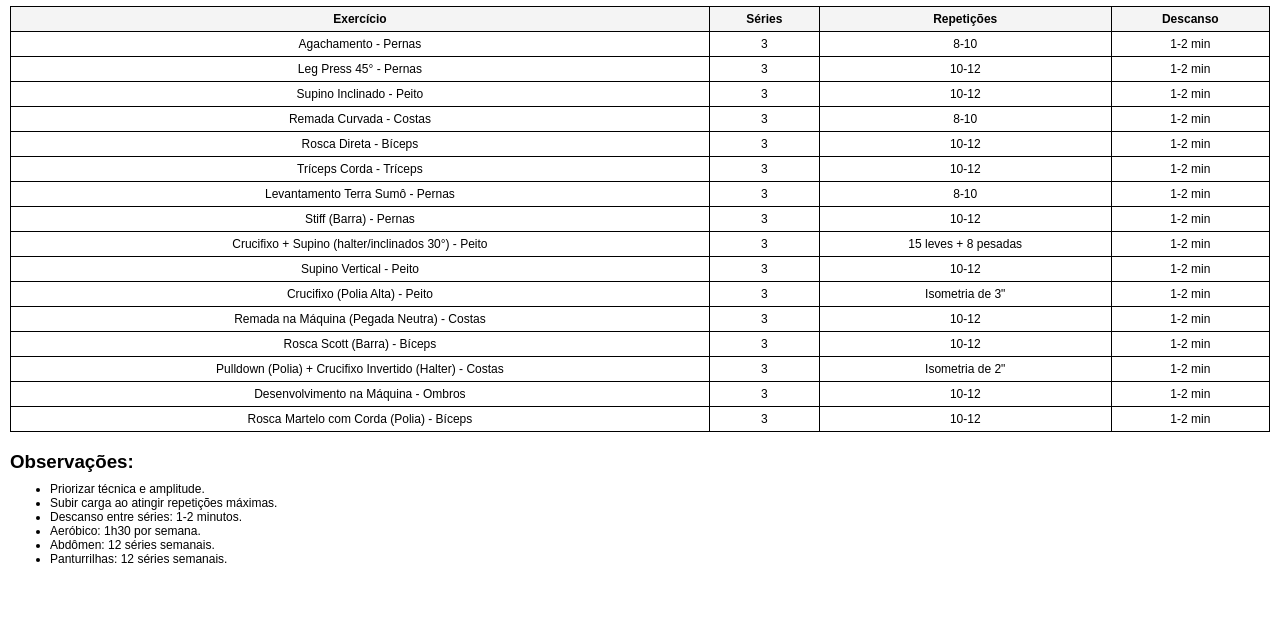
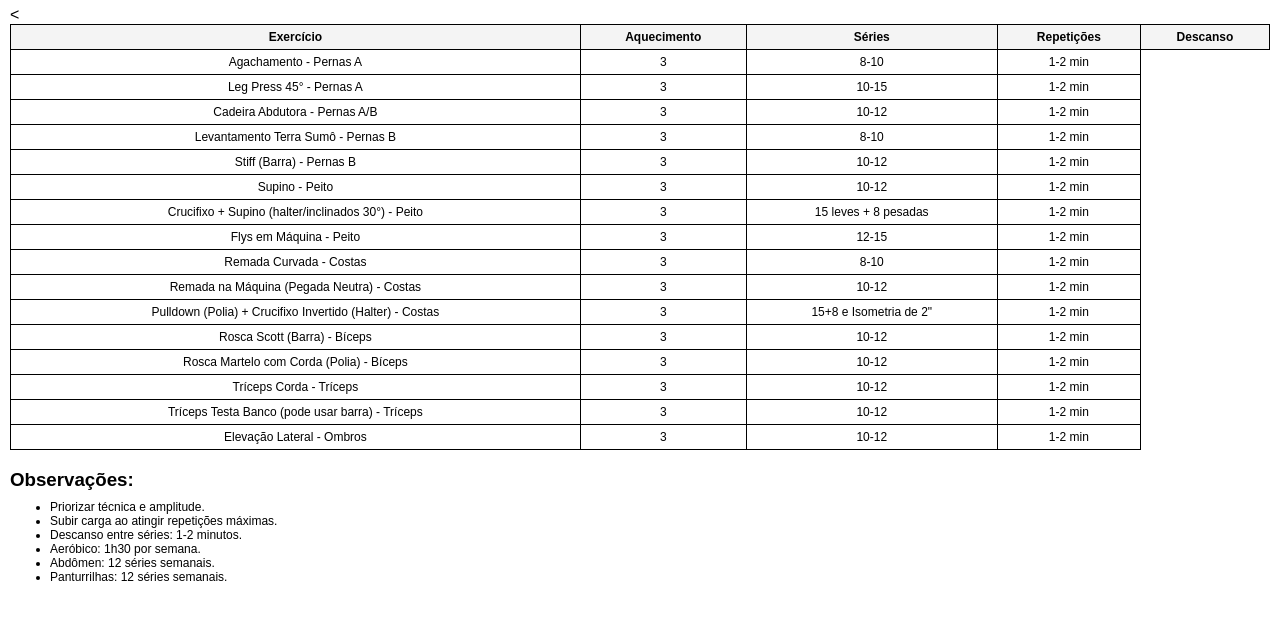
Before and after one commit to afa7789/treino_academia, a plain HTML site: page index.html in a window 1280 px wide. Shown: the part 44-664 px from the top of the page. Drawn offline with Linux system fonts and the light colour scheme.

Commit message:
Update index.html
atualizando o treino ( estava incorreto )

```diff
--- a/index.html
+++ b/index.html
@@ -20,26 +20,32 @@
     <table>
         <tr>
             <th>Exercício</th>
+            <th>Aquecimento</th>
             <th>Séries</th>
             <th>Repetições</th>
             <th>Descanso</th>
         </tr>
-        <tr><td>Agachamento - Pernas</td><td>3</td><td>8-10</td><td>1-2 min</td></tr>
-        <tr><td>Leg Press 45° - Pernas</td><td>3</td><td>10-12</td><td>1-2 min</td></tr>
-        <tr><td>Supino Inclinado - Peito</td><td>3</td><td>10-12</td><td>1-2 min</td></tr>
+        <tr><td>Agachamento - Pernas  A</td><<td>3</td><td>8-10</td><td>1-2 min</td></tr>
+        <tr><td>Leg Press 45° - Pernas A</td><td>3</td><td>10-15</td><td>1-2 min</td></tr>
+        <tr><td>Cadeira Abdutora - Pernas A/B</td><td>3</td><td>10-12</td><td>1-2 min</td></tr>
+        <tr><td>Levantamento Terra Sumô - Pernas B</td><td>3</td><td>8-10</td><td>1-2 min</td></tr>
+        <tr><td>Stiff (Barra) - Pernas B</td><td>3</td><td>10-12</td><td>1-2 min</td></tr>
+
+        <tr><td>Supino - Peito</td><td>3</td><td>10-12</td><td>1-2 min</td></tr>
+        <tr><td>Crucifixo + Supino (halter/inclinados 30°) - Peito</td><td>3</td><td>15 leves + 8 pesadas</td><td>1-2 min</td></tr>
+        <tr><td>Flys em Máquina - Peito</td><td>3</td><td>12-15</td><td>1-2 min</td></tr>
+
         <tr><td>Remada Curvada - Costas</td><td>3</td><td>8-10</td><td>1-2 min</td></tr>
-        <tr><td>Rosca Direta - Bíceps</td><td>3</td><td>10-12</td><td>1-2 min</td></tr>
+        <tr><td>Remada na Máquina (Pegada Neutra) - Costas</td><td>3</td><td>10-12</td><td>1-2 min</td></tr>
+        <tr><td>Pulldown (Polia) + Crucifixo Invertido (Halter) - Costas</td><td>3</td><td>15+8 e Isometria de 2"</td><td>1-2 min</td></tr>
+
+        <tr><td>Rosca Scott (Barra) - Bíceps</td><td>3</td><td>10-12</td><td>1-2 min</td></tr>
+        <tr><td>Rosca Martelo com Corda (Polia) - Bíceps</td><td>3</td><td>10-12</td><td>1-2 min</td></tr>
+
         <tr><td>Tríceps Corda - Tríceps</td><td>3</td><td>10-12</td><td>1-2 min</td></tr>
-        <tr><td>Levantamento Terra Sumô - Pernas</td><td>3</td><td>8-10</td><td>1-2 min</td></tr>
-        <tr><td>Stiff (Barra) - Pernas</td><td>3</td><td>10-12</td><td>1-2 min</td></tr>
-        <tr><td>Crucifixo + Supino (halter/inclinados 30°) - Peito</td><td>3</td><td>15 leves + 8 pesadas</td><td>1-2 min</td></tr>
-        <tr><td>Supino Vertical - Peito</td><td>3</td><td>10-12</td><td>1-2 min</td></tr>
-        <tr><td>Crucifixo (Polia Alta) - Peito</td><td>3</td><td>Isometria de 3"</td><td>1-2 min</td></tr>
-        <tr><td>Remada na Máquina (Pegada Neutra) - Costas</td><td>3</td><td>10-12</td><td>1-2 min</td></tr>
-        <tr><td>Rosca Scott (Barra) - Bíceps</td><td>3</td><td>10-12</td><td>1-2 min</td></tr>
-        <tr><td>Pulldown (Polia) + Crucifixo Invertido (Halter) - Costas</td><td>3</td><td>Isometria de 2"</td><td>1-2 min</td></tr>
-        <tr><td>Desenvolvimento na Máquina - Ombros</td><td>3</td><td>10-12</td><td>1-2 min</td></tr>
-        <tr><td>Rosca Martelo com Corda (Polia) - Bíceps</td><td>3</td><td>10-12</td><td>1-2 min</td></tr>
+        <tr><td>Tríceps Testa Banco (pode usar barra) - Tríceps</td><td>3</td><td>10-12</td><td>1-2 min</td></tr>
+
+        <tr><td> Elevação Lateral - Ombros</td><td>3</td><td>10-12</td><td>1-2 min</td></tr>
     </table>
 
     <h3>Observações:</h3>
```
